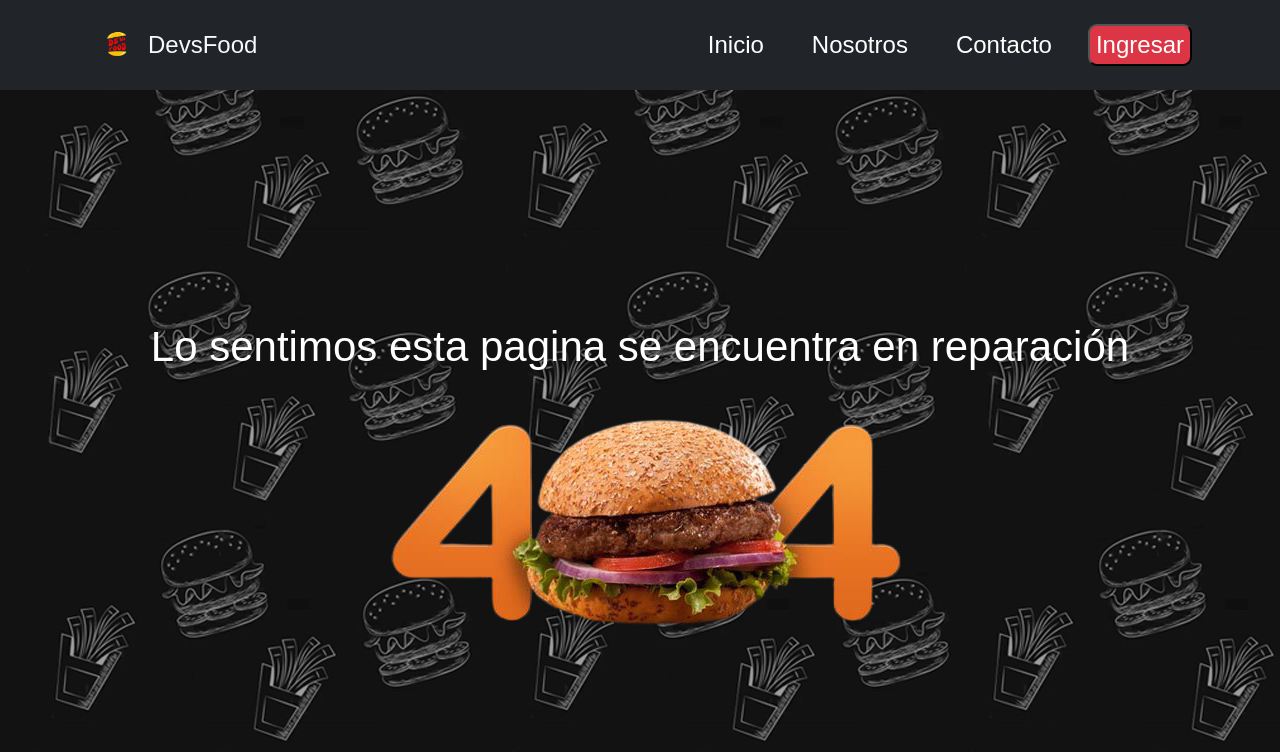
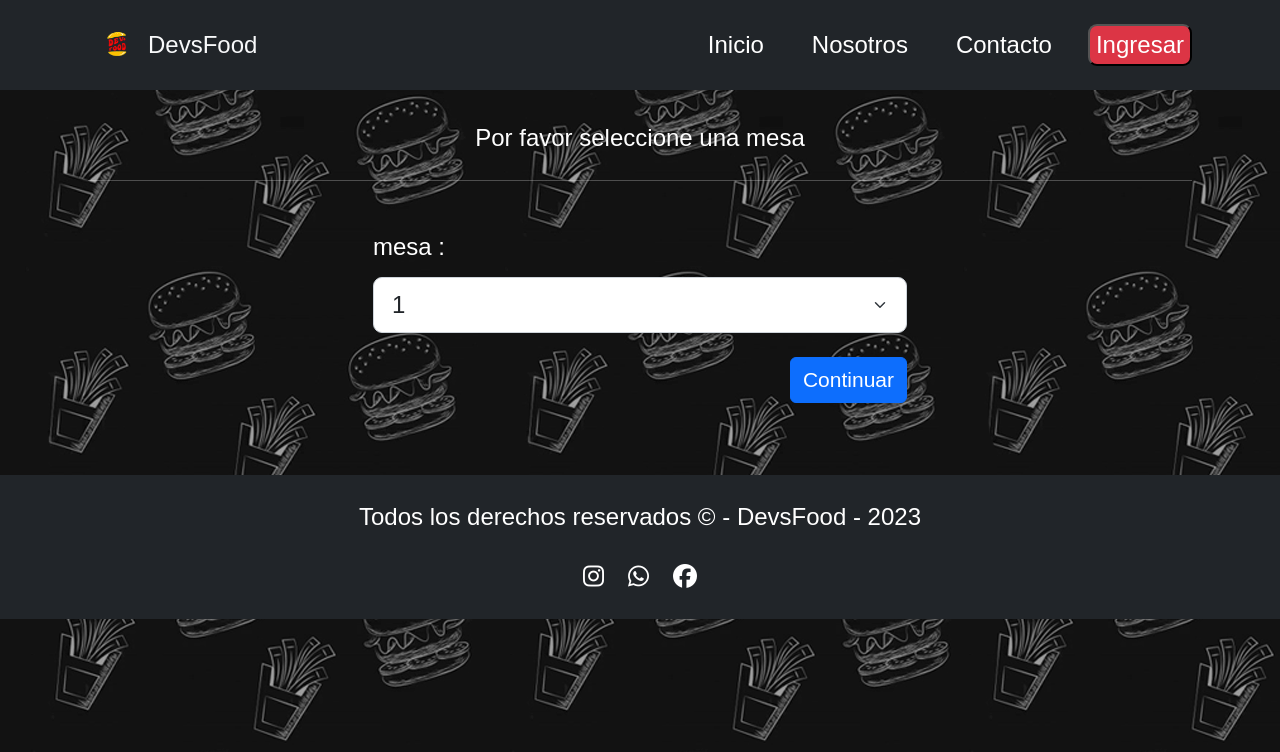
Before and after one commit to Luis-aramayo-18/Rolling-Restaurant, a React (Create React App) app: page /mesa in a window 1280 px wide. Shown: the top 752 px of the page. Built offline with nearby package versions, Linux system fonts and the light colour scheme; no server answers.

Commit message:
agrego view de elegir mesa

```diff
--- a/src/components/Login/Login.jsx
+++ b/src/components/Login/Login.jsx
@@ -52,7 +52,7 @@ const Login = () => {
             showCancelButton: false,
             showConfirmButton: false,
           }).then(()=>{
-            navigate("/menu")
+            navigate("/mesa")
           })
 
         }
--- /dev/null
+++ b/src/components/Mesa/Mesa.jsx
@@ -0,0 +1,68 @@
+import React from 'react'
+import { Button, Form } from 'react-bootstrap'
+import { useForm } from 'react-hook-form'
+import { useNavigate } from 'react-router-dom'
+import Swal from 'sweetalert2'
+
+
+
+const Mesa = () => {
+
+    const {register, formState:{errors}, handleSubmit:handleRHF} = useForm()
+    const navigate = useNavigate()
+
+    const handleSubmit = (data)=> {
+        console.log(data)
+
+        const numMesa = data.numMesa
+        localStorage.setItem("mesa",numMesa)
+
+        Swal.fire({
+            title: 'Disfrute nuestro menu',
+            timer: 2000,
+            showCancelButton: false,
+            showConfirmButton: false,
+          }).then(()=>{
+            navigate("/menu")
+          })
+    }
+
+  return (
+    <div className='container'>
+
+        <p className='text-center'>Por favor seleccione una mesa</p>
+        <hr />
+
+        <div className='row d-flex justify-content-center align-items-center'>
+        <Form onSubmit={handleRHF(handleSubmit)} className='mt-3 mb-5 w-50'>
+
+        <Form.Group>
+        <Form.Label>mesa :</Form.Label>
+        <Form.Select {...register("numMesa",{ required: {
+            value: true,
+            message: "Error: Por favor seleccione una mesa"
+        }})}>
+            <option className='text-dark' value="1">1</option>
+            <option className='text-dark' value="2">2</option>
+            <option className='text-dark' value="3">3</option>
+            <option className='text-dark' value="4">4</option>
+            <option className='text-dark' value="5">5</option>
+            <option className='text-dark' value="6">6</option>
+            <option className='text-dark' value="7">7</option>
+            <option className='text-dark' value="8">8</option>
+            <option className='text-dark' value="9">9</option>
+        </Form.Select>
+        <p className='mt-1 fs-8 text-danger'>{errors.mesa?.message}</p>
+        </Form.Group>
+
+        <div className='text-end mt-2'>
+        <Button className="btn-sm" variant="primary" type="submit">Continuar</Button>
+        </div>
+        </Form>
+        </div>
+
+    </div>
+  )
+}
+
+export default Mesa
--- a/src/routes/RoutesApp.jsx
+++ b/src/routes/RoutesApp.jsx
@@ -4,6 +4,7 @@ import Footer from "../components/Footer/Footer";
 import FormCliente from "../components/FormCliente/FormCliente";
 import Login from "../components/Login/Login";
 import Menu from '../components/Menu/Menu'
+import Mesa from "../components/Mesa/Mesa";
 import AboutUs from "../pages/AboutUs";
 import Administracion from "../pages/Administracion";
 import Contact from "../pages/Contact";
@@ -24,6 +25,7 @@ const RoutesApp = () => {
         <Route path="/login" element={<Login />} />
 
         <Route path="/registro" element={<FormCliente />}/>
+        <Route path='/mesa' element={<Mesa/>}/>
         <Route path='/menu' element={<Menu/>}/>
         <Route path="/administracion" element={<Administracion />} />
         <Route path="/*" element={<NotFound />} />
```
